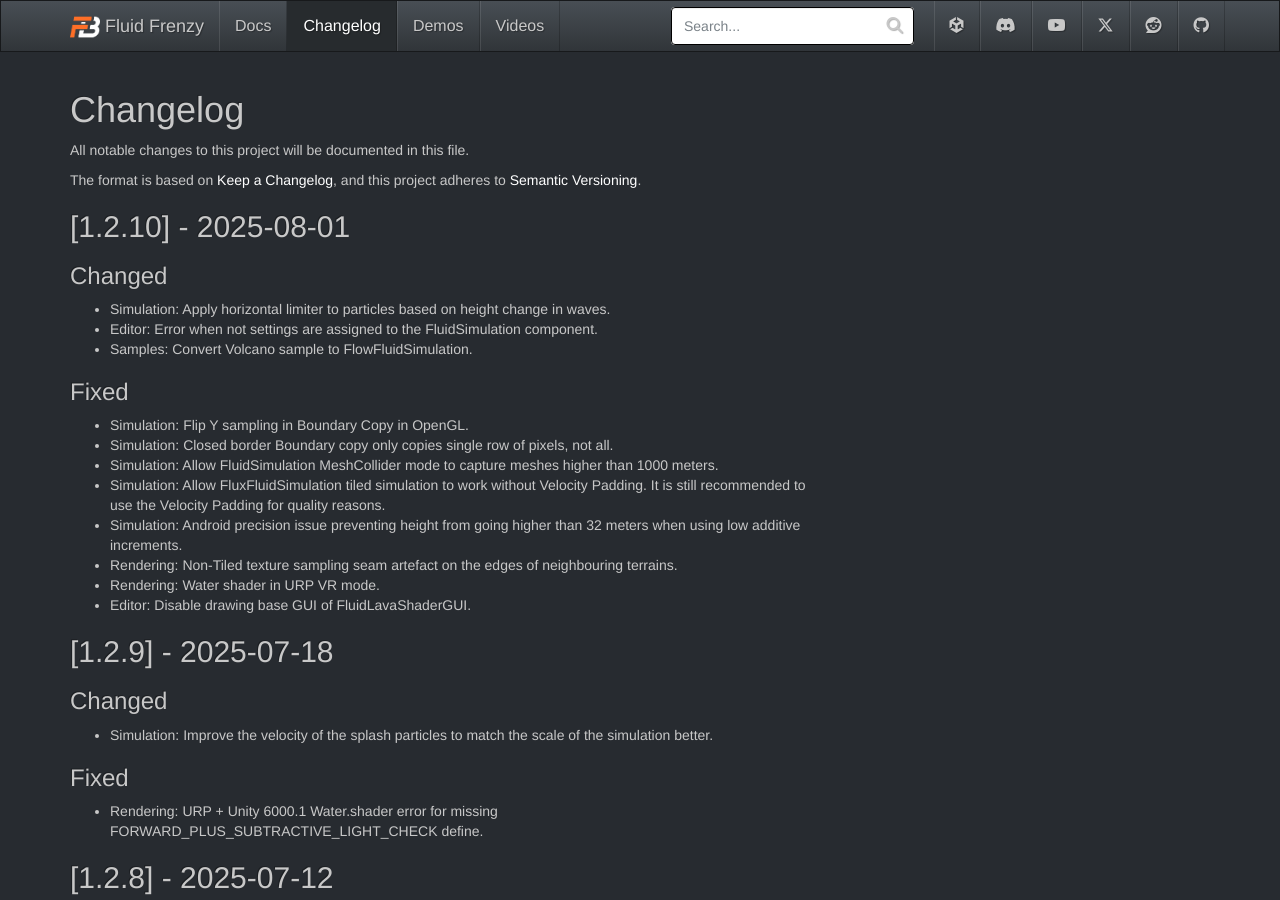
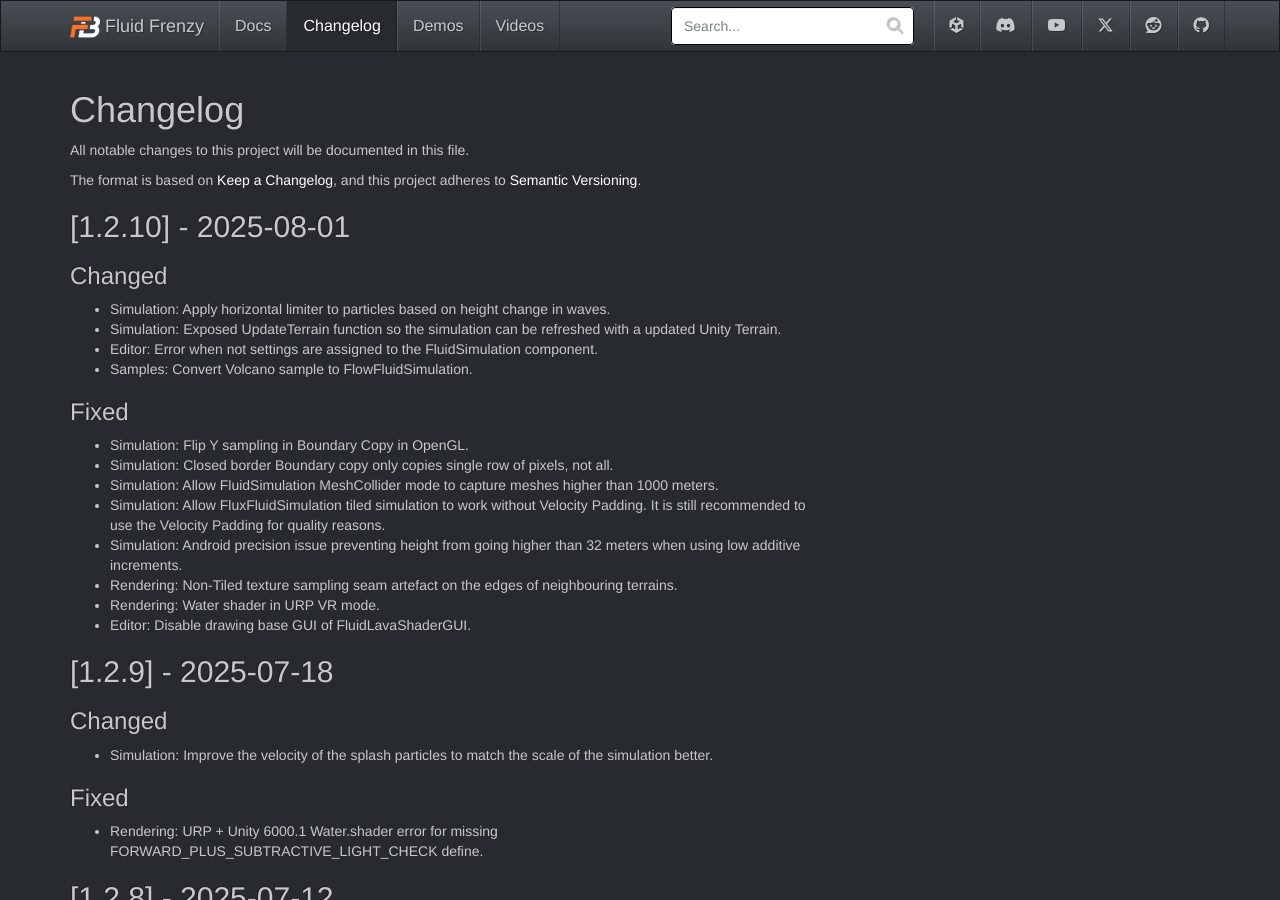
Before and after one commit to FrenzyByte/fluidfrenzy, a Jekyll site: the page built from _changelog/index.md, in a window 1280 px wide and 900 px high. Built offline with Jekyll 4.4.1, drawn with Linux system fonts in a browser that asks for light colours.

Commit message:
v1.2.10 changelog.

```diff
--- a/_changelog/index.md
+++ b/_changelog/index.md
@@ -14,6 +14,7 @@ and this project adheres to [Semantic Versioning](https://semver.org/spec/v2.0.0
 
 ### Changed
 - Simulation: Apply horizontal limiter to particles based on height change in waves.
+- Simulation: Exposed UpdateTerrain function so the simulation can be refreshed with a updated Unity Terrain.
 - Editor: Error when not settings are assigned to the FluidSimulation component.
 - Samples: Convert Volcano sample to FlowFluidSimulation.
 
```
